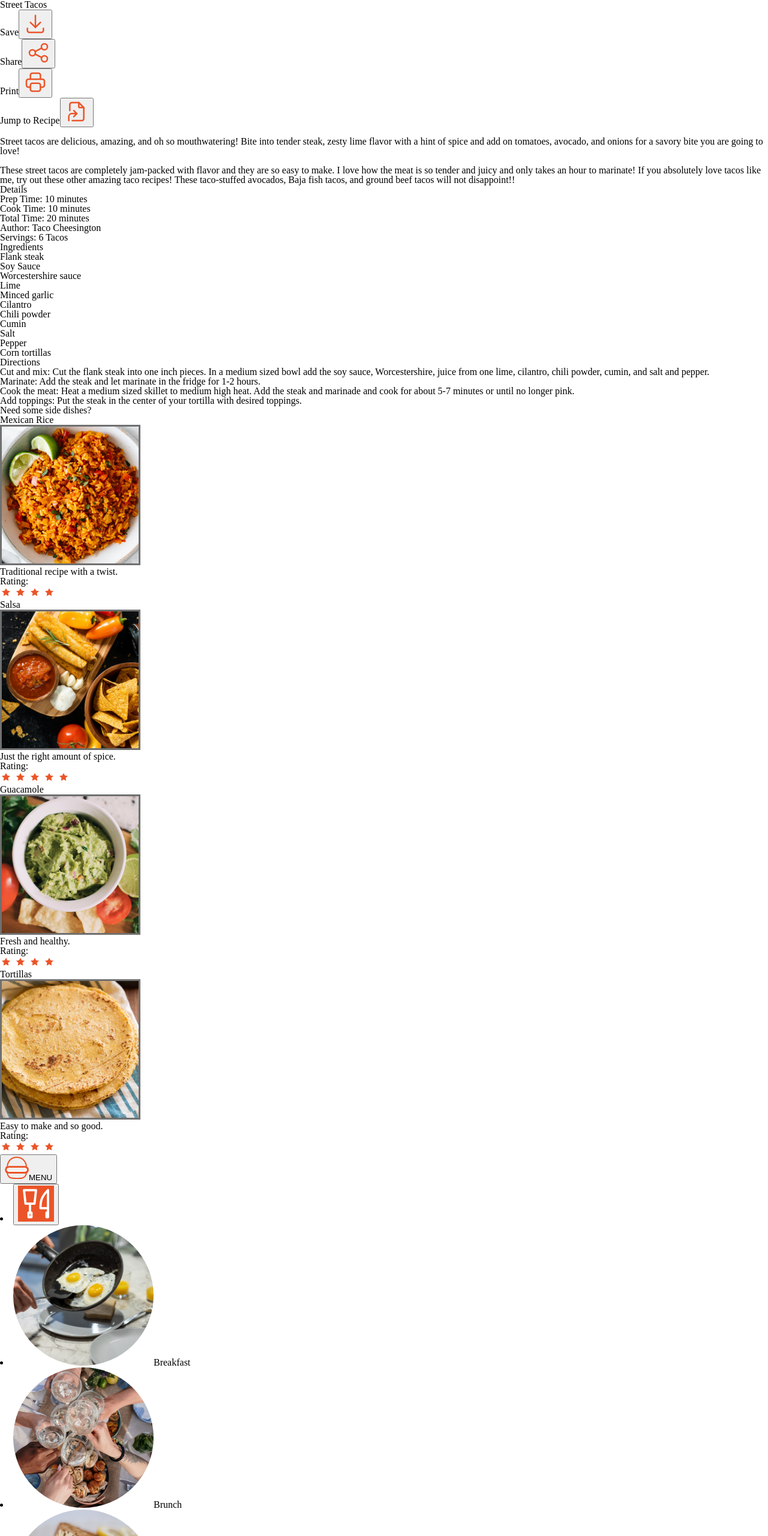
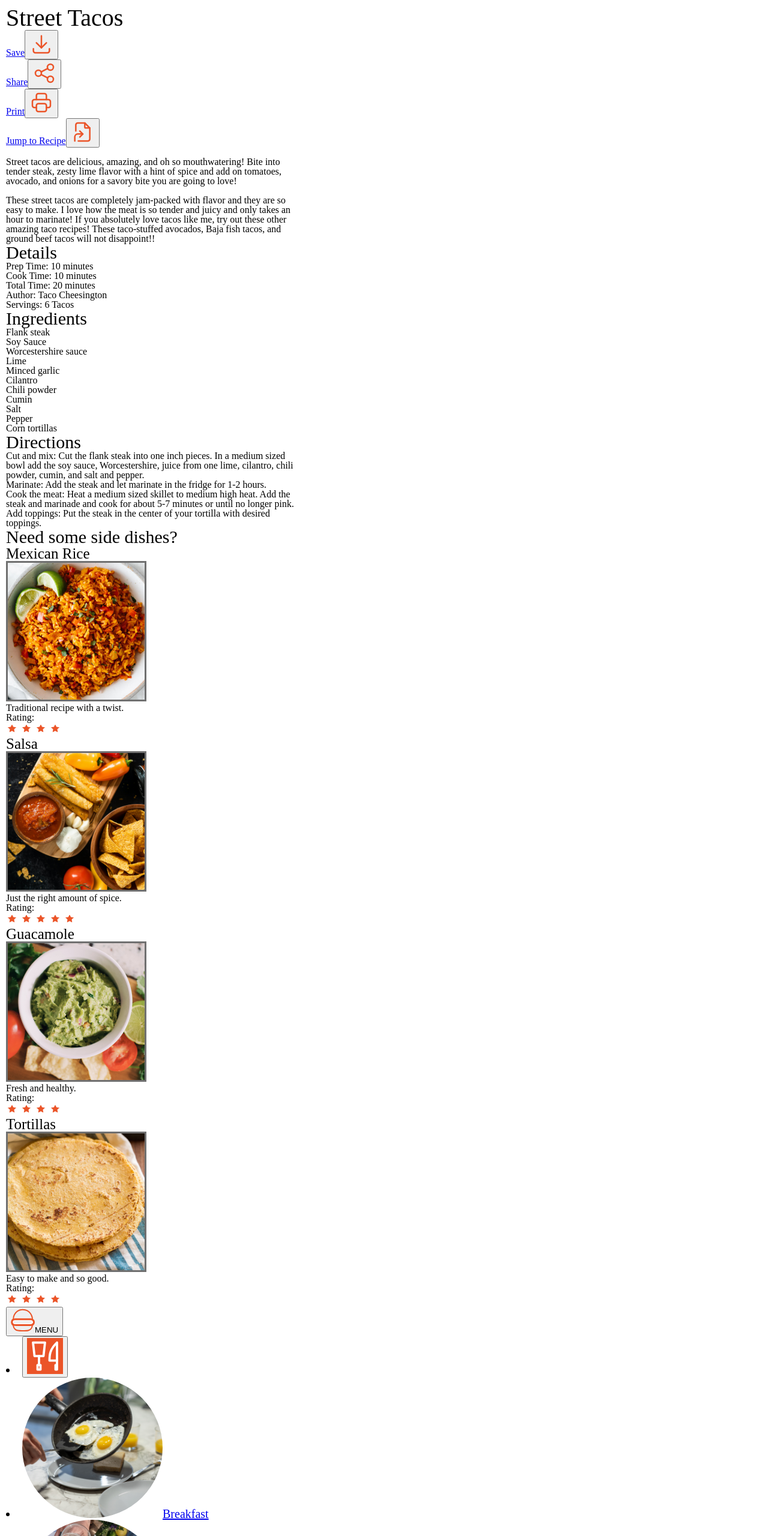
Before and after one commit to BriannaB3619/recipe, a plain HTML site: page index.html in a window 1280 px wide. Shown: the top 2560 px of the page at 60% size. Drawn offline with Linux system fonts and the light colour scheme.

Commit message:
updates
updated index with <section>s and <div>s and added to global styles of styles.css

```diff
--- a/index.html
+++ b/index.html
@@ -11,15 +11,15 @@
     <body>
         <header>
             <h1>Street Tacos</h1>
-                <ul>
-                    <li>Save<button><!--save-->
+                <ul id="tools">
+                    <li><a href="#">Save<button><!--save-->
                         <svg xmlns="http://www.w3.org/2000/svg" class="icon icon-tabler icon-tabler-download" width="40" height="40" viewBox="0 0 24 24" stroke-width="1.5" stroke="#EB5428" fill="none" stroke-linecap="round" stroke-linejoin="round">
                             <path stroke="none" d="M0 0h24v24H0z" fill="none"/>
                             <path d="M4 17v2a2 2 0 0 0 2 2h12a2 2 0 0 0 2 -2v-2" />
                             <polyline points="7 11 12 16 17 11" />
                             <line x1="12" y1="4" x2="12" y2="16" />
-                        </svg></button></li>
-                    <li>Share<button><!--share-->
+                        </svg></button></a></li>
+                    <li><a href="#">Share<button><!--share-->
                         <svg xmlns="http://www.w3.org/2000/svg" class="icon icon-tabler icon-tabler-share" width="40" height="40" viewBox="0 0 24 24" stroke-width="1.5" stroke="#EB5428" fill="none" stroke-linecap="round" stroke-linejoin="round">
                             <path stroke="none" d="M0 0h24v24H0z" fill="none"/>
                             <circle cx="6" cy="12" r="3" />
@@ -27,22 +27,22 @@
                             <circle cx="18" cy="18" r="3" />
                             <line x1="8.7" y1="10.7" x2="15.3" y2="7.3" />
                             <line x1="8.7" y1="13.3" x2="15.3" y2="16.7" />
-                        </svg></button></li>
-                    <li>Print<button><!--print-->
+                        </svg></button></a></li>
+                    <li><a href="#">Print<button><!--print-->
                         <svg xmlns="http://www.w3.org/2000/svg" class="icon icon-tabler icon-tabler-printer" width="40" height="40" viewBox="0 0 24 24" stroke-width="1.5" stroke="#EB5428" fill="none" stroke-linecap="round" stroke-linejoin="round">
                             <path stroke="none" d="M0 0h24v24H0z" fill="none"/>
                             <path d="M17 17h2a2 2 0 0 0 2 -2v-4a2 2 0 0 0 -2 -2h-14a2 2 0 0 0 -2 2v4a2 2 0 0 0 2 2h2" />
                             <path d="M17 9v-4a2 2 0 0 0 -2 -2h-6a2 2 0 0 0 -2 2v4" />
                             <rect x="7" y="13" width="10" height="8" rx="2" />
-                        </svg></button></li>
-                    <li>Jump to Recipe<button><!--jump-->
+                        </svg></button></a></li>
+                    <li><a href="#">Jump to Recipe<button><!--jump-->
                         <svg xmlns="http://www.w3.org/2000/svg" class="icon icon-tabler icon-tabler-file-symlink" width="40" height="40" viewBox="0 0 24 24" stroke-width="1.5" stroke="#EB5428" fill="none" stroke-linecap="round" stroke-linejoin="round">
                             <path stroke="none" d="M0 0h24v24H0z" fill="none"/>
                             <path d="M4 21v-4a3 3 0 0 1 3 -3h5" />
                             <path d="M9 17l3 -3l-3 -3" />
                             <path d="M14 3v4a1 1 0 0 0 1 1h4" />
                             <path d="M5 11v-6a2 2 0 0 1 2 -2h7l5 5v11a2 2 0 0 1 -2 2h-9.5" />
-                        </svg></button></li>
+                        </svg></button></a></li>
                 </ul>
 
         </header>
@@ -85,11 +85,13 @@
 
     <h2>Need some side dishes?</h2>
 
+    <section>
         <h3>Mexican Rice</h3>
         <img src="images/images/mexican-rice.png" alt=".">
         <p>Traditional recipe with a twist.</p>
 
-<div><p>Rating:</p>
+        <div>
+            <p>Rating:</p>
             <!--(4 of 5 Stars) star-->
             <svg xmlns="http://www.w3.org/2000/svg" class="icon icon-tabler icon-tabler-star" width="20" height="20" viewBox="0 0 24 24" stroke-width="1.5" stroke="#ffffff" fill="#EB5428
             " stroke-linecap="round" stroke-linejoin="round">
@@ -122,13 +124,15 @@
                 <path d="M12 17.75l-6.172 3.245l1.179 -6.873l-5 -4.867l6.9 -1l3.086 -6.253l3.086 6.253l6.9 1l-5 4.867l1.179 6.873z" />
             </svg>
         </div>
+    </section>
 
-
+    <section>
         <h3>Salsa</h3>
         <img src="images/images/salsa.png" alt=".">
         <p>Just the right amount of spice.</p>
 
-<div><p>Rating:</p>
+        <div>
+            <p>Rating:</p>
             <!--(5 of 5 Stars) star-->
             <svg xmlns="http://www.w3.org/2000/svg" class="icon icon-tabler icon-tabler-star" width="20" height="20" viewBox="0 0 24 24" stroke-width="1.5" stroke="#ffffff" fill="#EB5428" stroke-linecap="round" stroke-linejoin="round">
             <path stroke="none" d="M0 0h24v24H0z" fill="none
@@ -158,13 +162,15 @@
                 <path d="M12 17.75l-6.172 3.245l1.179 -6.873l-5 -4.867l6.9 -1l3.086 -6.253l3.086 6.253l6.9 1l-5 4.867l1.179 6.873z" />
             </svg>
         </div>
+    </section>
 
+    <section>
+        <h3>Guacamole</h3>
+        <img src="images/images/guacamole.png" alt=".">
+        <p>Fresh and healthy.</p>
 
-     <p>Guacamole</p>
-    <img src="images/images/guacamole.png" alt=".">
-     <h3>Fresh and healthy.</h3>
-
-    <div><p>Rating:</p>
+        <div>
+            <p>Rating:</p>
             <!--(4 of 5 Stars) star-->
             <svg xmlns="http://www.w3.org/2000/svg" class="icon icon-tabler icon-tabler-star" width="20" height="20" viewBox="0 0 24 24" stroke-width="1.5" stroke="#ffffff" fill="#EB5428" stroke-linecap="round" stroke-linejoin="round">
             <path stroke="none" d="M0 0h24v24H0z" fill="none"/>
@@ -191,14 +197,15 @@
                 <path d="M12 17.75l-6.172 3.245l1.179 -6.873l-5 -4.867l6.9 -1l3.086 -6.253l3.086 6.253l6.9 1l-5 4.867l1.179 6.873z" />
             </svg>
         </div>
+    </section>
 
-
+    <section>
         <h3>Tortillas</h3>
         <img src="images/images/tortillas.png" alt=".">
         <p>Easy to make and so good.</p>
 
-
-    <div><p>Rating:</p>
+        <div>
+            <p>Rating:</p>
             <!--(4 of 5 Stars) star-->
             <svg xmlns="http://www.w3.org/2000/svg" class="icon icon-tabler icon-tabler-star" width="20" height="20" viewBox="0 0 24 24" stroke-width="1.5" stroke="#ffffff" fill="#EB5428" stroke-linecap="round" stroke-linejoin="round">
             <path stroke="none" d="M0 0h24v24H0z" fill="none"/>
@@ -225,6 +232,8 @@
                 <path d="M12 17.75l-6.172 3.245l1.179 -6.873l-5 -4.867l6.9 -1l3.086 -6.253l3.086 6.253l6.9 1l-5 4.867l1.179 6.873z" />
             </svg>
         </div>
+    </section>
+
     <!--main navigation -->
     <nav>
         <h2><button> <!--hamburger-->
@@ -244,26 +253,26 @@
                     <path d="M20 15v6h-1v-3" />
                     <line x1="8" y1="12" x2="8" y2="18" />
                   </svg></button></li>
-            <li><img src="images/images/breakfast.png" alt="">Breakfast</li>
-            <li><img src="images/images/brunch.png" alt="">Brunch</li>
-            <li><img src="images/images/lunch.png" alt="">Lunch</li>
-            <li><img src="images/images/dinner.png" alt="">Dinner</li>
-            <li><img src="images/images/appetizers.png" alt="">Appetizers</li>
-            <li><img src="images/images/desserts.png" alt="">Desserts</li>
-            <li><img src="images/images/beverages.png" alt>Beverages</li>
-            <li><!--avatar-->
+            <li><a href="#"><img src="images/images/breakfast.png" alt="">Breakfast</a></li>
+            <li><a href="#"><img src="images/images/brunch.png" alt="">Brunch</a></li>
+            <li><a href="#"><img src="images/images/lunch.png" alt="">Lunch</a></li>
+            <li><a href="#"><img src="images/images/dinner.png" alt="">Dinner</a></li>
+            <li><a href="#"><img src="images/images/appetizers.png" alt="">Appetizers</a></li>
+            <li><a href="#"><img src="images/images/desserts.png" alt="">Desserts</a></li>
+            <li><a href="#"><img src="images/images/beverages.png" alt>Beverages</a></li>
+            <li><a href="#"><!--avatar-->
                 <svg xmlns="http://www.w3.org/2000/svg" class="icon icon-tabler icon-tabler-user-circle" width="40" height="40" viewBox="0 0 24 24" stroke-width="1.5" stroke="#EB5428
                 " fill="none" stroke-linecap="round" stroke-linejoin="round">
                     <path stroke="none" d="M0 0h24v24H0z" fill="none"/>
                     <circle cx="12" cy="12" r="9" />
                     <circle cx="12" cy="10" r="3" />
                     <path d="M6.168 18.849a4 4 0 0 1 3.832 -2.849h4a4 4 0 0 1 3.834 2.855" />
-                  </svg></li>
+                  </svg></a></li>
         </menu>
 
        <label for="site-search"></label>
         <input type="search" id="site-search" name="site-search" value="Find a Recipe">
-        <button> <!--search-->
+        <button id="searchicon"> <!--search-->
         <svg xmlns="http://www.w3.org/2000/svg" class="icon icon-tabler icon-tabler-search" width="40" height="40" viewBox="0 0 24 24" stroke-width="1.5" stroke="#EB5428" fill="none" stroke-linecap="round" stroke-linejoin="round">
             <path stroke="none" d="M0 0h24v24H0z" fill="none"/>
             <circle cx="10" cy="10" r="7" />
@@ -274,7 +283,7 @@
     </nav>
 
 <!-- Connect -->
-  <!--Social Media Links-->
+    <div id="social"><!--Social Media Links-->
         <a href="#"> <!--facebook-->
             <svg xmlns="http://www.w3.org/2000/svg" class="icon icon-tabler icon-tabler-brand-facebook" width="40" height="40" viewBox="0 0 24 24" stroke-width="1.5" stroke="#EB5428" fill="none" stroke-linecap="round" stroke-linejoin="round">
                 <path stroke="none" d="M0 0h24v24H0z" fill="none"/>
@@ -298,6 +307,7 @@
                 <path stroke="none" d="M0 0h24v24H0z" fill="none"/>
                 <path d="M9 12a4 4 0 1 0 4 4v-12a5 5 0 0 0 5 5" />
               </svg>Tik Tok</a>
+    </div>
 </main>
 
 
--- a/styles.css
+++ b/styles.css
@@ -54,11 +54,205 @@ table {
     --headerfont: 'Bebas Neue, sans-serif';
     --regfont:'Montserrat, sans-serif';
     --dark-grey:#0D0D0D;
-    --light-grey:#F2F2F2;
+    --lightest-grey:#F2F2F2;
     --baby-blue:#7ABFBF;
     --sky-blue:rgba(122, 191, 191, .5);
     --orange:#EB5428;
 
+}
+
+html{
+	margin:10px;
+	width:414px;
+}
+
+body{
+	display:grid;
+}
+
+header{
+
+}
+
+h1, h2, h3, nav, menu li, #social li, footer{
+	font-family: var(--headerfont);
+}
+
+nav, menu li, #social li, footer{
+	font-size:20px;
+}
+
+svg{
+
+}
+
+p, dd, li, nav, input{
+	font-family:var(--regfont);
+	font-size:16px;
+}
+
+dt{
+/*i dont have this tag*/
+}
+
+ul li{
+	text-decoration: none;
+
+}
+
+h1{
+	font-size: 40px;
+}
+
+h2{
+	font-size: 30px;
+}
+
+h3{
+	font-size: 25px;
+}
+
+#tools{
+
+}
+
+#tools li{
+
+}
+
+#tools li a{
+
+}
+
+main{
+
+}
+
+main img{
+
+}
+
+h2{
+
+}
+
+main p{
+
+}
+
+main ul{
+
+}
+
+main ul li{
+
+}
 
 
+main ol{
+
 }
+
+main ol li{
+
+}
+
+section{
+
+}
+
+section h3{
+
+}
+
+section img{
+
+}
+
+section p{
+
+}
+
+section div{
+
+}
+
+div{
+
+}
+
+div p{
+
+}
+
+div svg{
+
+}
+
+nav{
+
+}
+
+nav h2{
+
+}
+
+nav button{
+
+}
+
+nav svg{
+
+}
+
+menu button{
+
+}
+
+menu li{
+
+}
+
+menu svg{
+
+}
+
+menu a{
+
+}
+
+#site-search{
+
+}
+
+#searchicon{
+
+}
+
+#searchicon svg{
+
+}
+
+#social{
+
+}
+
+#social a{
+
+}
+
+#social svg{
+
+}
+
+footer{
+
+}
+
+footer p{
+
+}
+
+footer img{
+
+}
```
Lines whose indentation alone changed are shown as unchanged.
